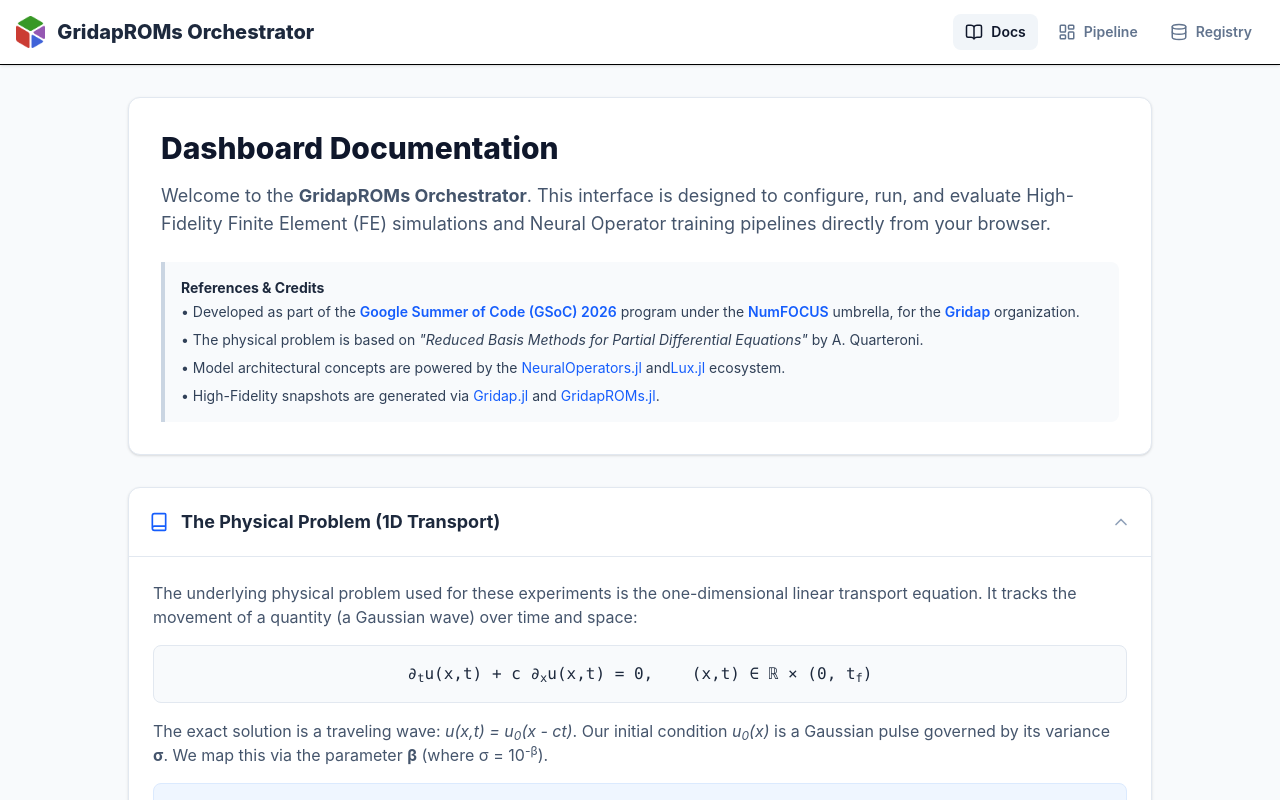
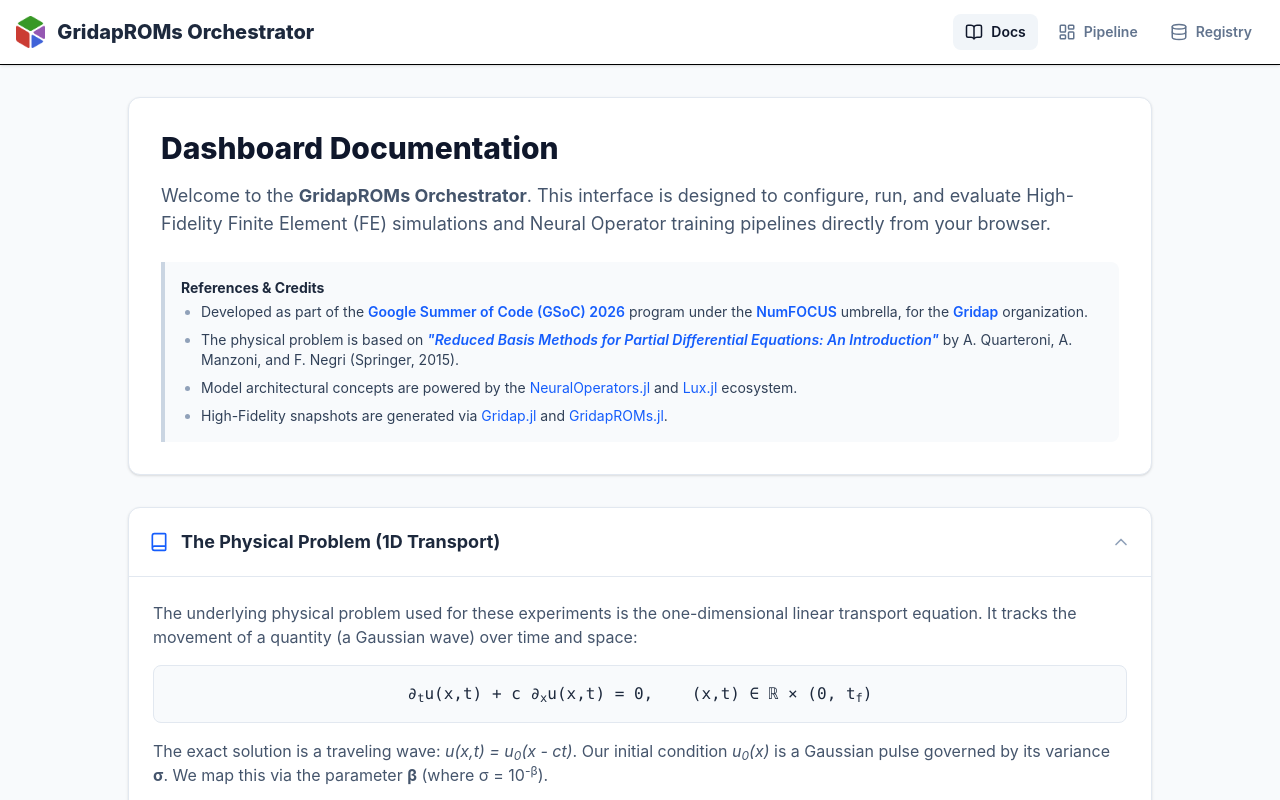
Before and after one commit to bitsarebits/Gridap-NeuralOperators-GSoC2026, a React (Vite) app in the folder dashboard/: page / in a window 1280 px wide. Both pictures are taken after a click on the button "Docs". Shown: the top 800 px of the page. Built offline with nearby package versions, Linux system fonts and the light colour scheme; no server answers.

Commit message:
AI usage disclaimer

```diff
--- a/dashboard/src/views/DocsView.tsx
+++ b/dashboard/src/views/DocsView.tsx
@@ -58,9 +58,9 @@ export default function DocsView() {
                     <strong className="block text-slate-800 mb-1">
                         References & Credits
                     </strong>
-                    <ul className="list-none space-y-2">
+                    <ul className="list-disc pl-5 space-y-2 marker:text-slate-400">
                         <li>
-                            • Developed as part of the{" "}
+                            Developed as part of the{" "}
                             <a
                                 href="https://summerofcode.withgoogle.com/"
                                 target="_blank"
@@ -90,15 +90,23 @@ export default function DocsView() {
                             organization.
                         </li>
                         <li>
-                            • The physical problem is based on{" "}
-                            <em>
-                                "Reduced Basis Methods for Partial Differential
-                                Equations"
-                            </em>{" "}
-                            by A. Quarteroni.
+                            The physical problem is based on{" "}
+                            <a
+                                href="https://doi.org/10.1007/978-3-319-15431-2"
+                                target="_blank"
+                                rel="noreferrer"
+                                className="text-blue-600 hover:underline font-semibold"
+                            >
+                                <em>
+                                    "Reduced Basis Methods for Partial
+                                    Differential Equations: An Introduction"
+                                </em>
+                            </a>{" "}
+                            by A. Quarteroni, A. Manzoni, and F. Negri
+                            (Springer, 2015).
                         </li>
                         <li>
-                            • Model architectural concepts are powered by the{" "}
+                            Model architectural concepts are powered by the{" "}
                             <a
                                 href="https://docs.sciml.ai/NeuralOperators/stable/"
                                 target="_blank"
@@ -107,7 +115,7 @@ export default function DocsView() {
                             >
                                 NeuralOperators.jl
                             </a>{" "}
-                            and
+                            and{" "}
                             <a
                                 href="https://github.com/LuxDL/Lux.jl"
                                 target="_blank"
@@ -119,7 +127,7 @@ export default function DocsView() {
                             ecosystem.
                         </li>
                         <li>
-                            • High-Fidelity snapshots are generated via{" "}
+                            High-Fidelity snapshots are generated via{" "}
                             <a
                                 href="https://github.com/gridap/Gridap.jl"
                                 target="_blank"
```
Also changed, not shown: 1 other file (tests, documents, lock files or other folders).
